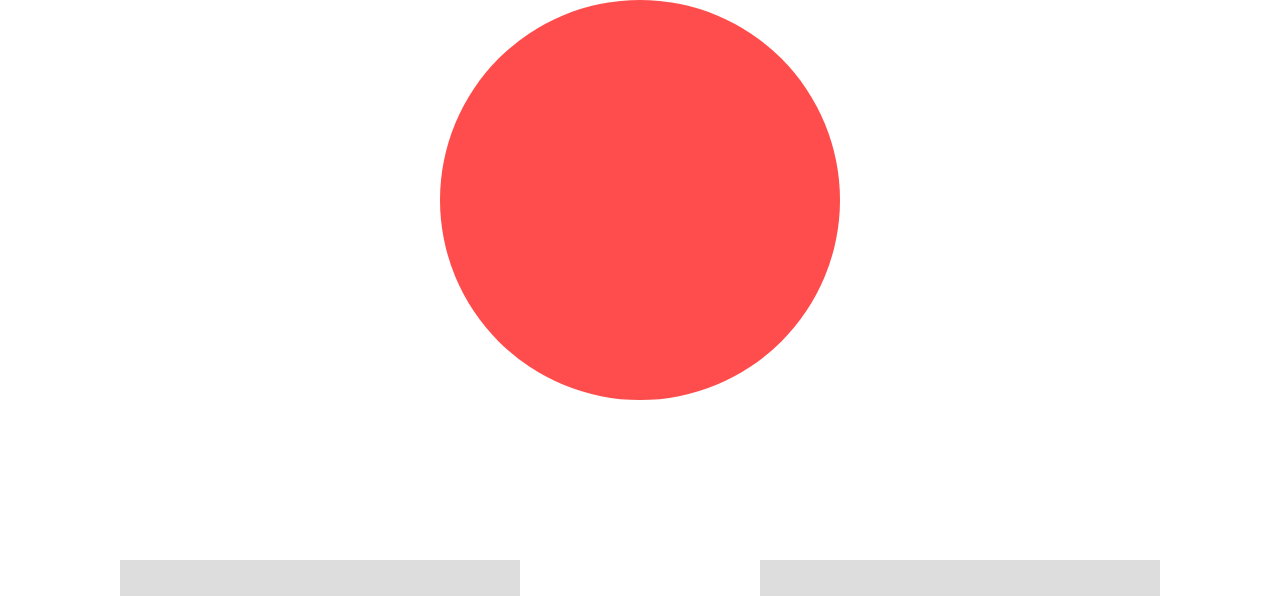
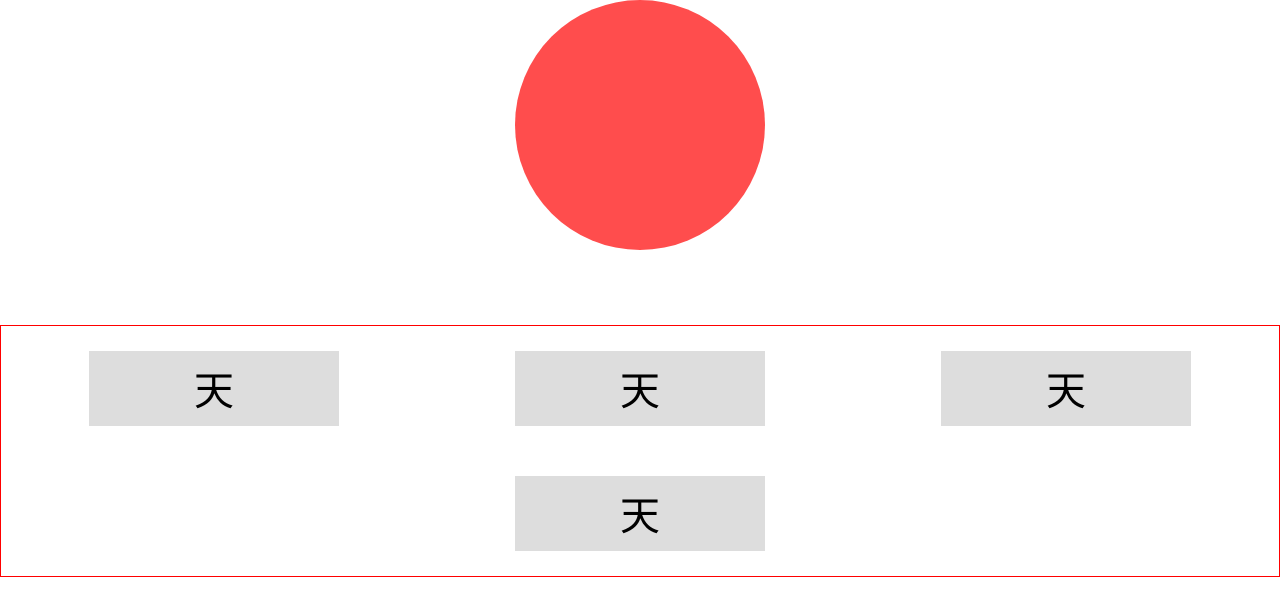
Before and after one commit to anotherLee/homework34, a plain HTML site: page index.html in a window 1280 px wide. Shown: the top 596 px of the page. Drawn offline with Linux system fonts and the light colour scheme.

Commit message:
这次改好了

```diff
--- a/index.html
+++ b/index.html
@@ -11,13 +11,17 @@ Released under the MIT license: http://jsbin.mit-license.org
 <html>
 <head>
   <meta charset="utf-8">
-  <meta name="viewport" content="width=device-width, user-scalable=no, initial-scale=1.0, maximum-scale=1.0, minimum-scale=1.0">
+  <script>
+    var scale = 1 / devicePixelRatio
+    document.write(`<meta name="viewport" content="user-scalable=no, initial-scale=${scale}, maximum-scale=${scale}, minimum-scale=${scale}">`)
+  </script>
+
   <title>JS Bin</title>
   <script>
-    var screenWidth = window.innerWidth
+    var screenWidth = window.screen.width
     var css = `
       html{
-        font-size:${screenWidth}px;
+        font-size:${screenWidth * devicePixelRatio }px;
       }
     `
     document.write(`<style>${css}</style>`)
@@ -47,6 +51,7 @@ Released under the MIT license: http://jsbin.mit-license.org
       justify-content:space-around;
       flex-wrap:wrap;
       margin-top:0.09375rem;
+      border:1px solid red;
     }
     ul li{
       width:0.3125rem;
```
